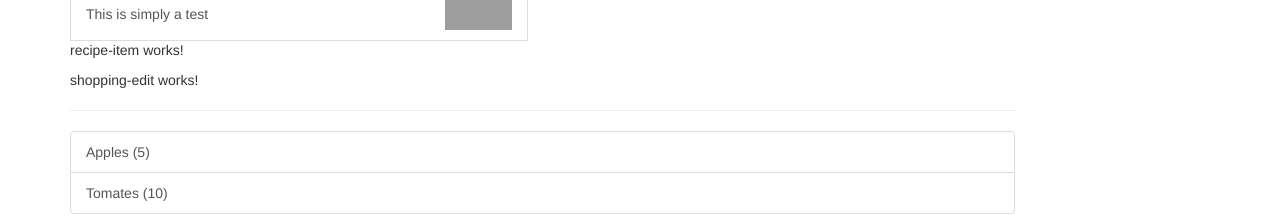
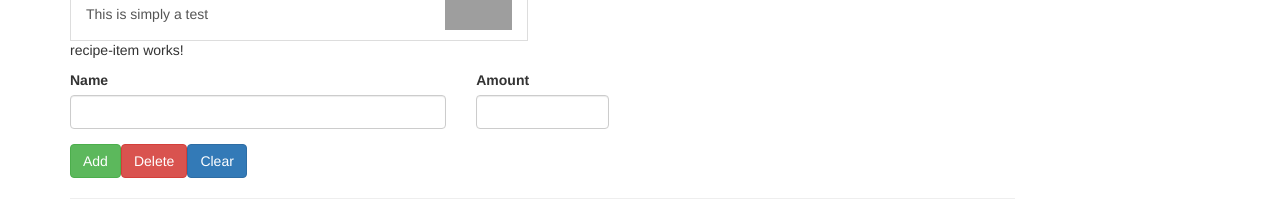
Before and after one commit to emanuelcovaci/recipe-book, an Angular app in the folder recipe-book/: page / in a window 1280 px wide. Shown: the part 249-466 px from the top of the page. Built offline with nearby package versions, Linux system fonts and the light colour scheme; grey boxes are pictures that could not be loaded.

Commit message:
Adding a Shopping List Edit Section

```diff
--- a/recipe-book/src/app/shopping-list/shopping-edit/shopping-edit.component.html
+++ b/recipe-book/src/app/shopping-list/shopping-edit/shopping-edit.component.html
@@ -1,3 +1,23 @@
-<p>
-  shopping-edit works!
-</p>
+<div class="row">
+  <div class="col-xs-12">
+    <form>
+      <div class="row">
+        <div class="col-sm-5 form-group">
+          <label for="name">Name</label>
+          <input type="text" id="name" class="form-control">
+        </div>
+        <div class="col-sm-2 form-group">
+          <label for="amount">Amount</label>
+          <input type="number" id="amount" class="form-control">
+        </div>
+      </div>
+        <div class="row">
+          <div class="col-xs-12">
+            <button class="btn btn-success" type="submit">Add</button>
+            <button class="btn btn-danger" type="button">Delete</button>
+            <button class="btn btn-primary" type="button">Clear</button>
+          </div>
+        </div>
+    </form>
+  </div>
+</div>
```
